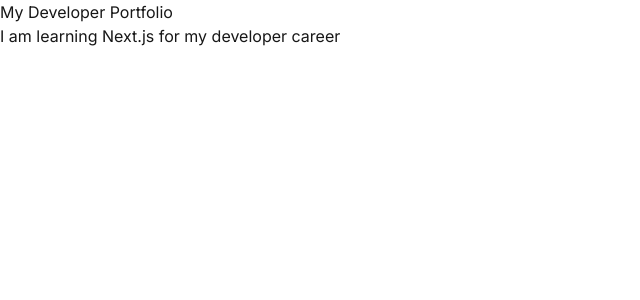
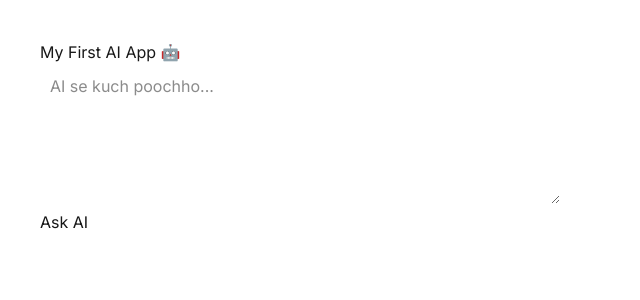
Before and after one commit to Anupam-Katiyar-Mern-stack-developer/nextjs-learning, a Next.js app: page / in a window 1280 px wide. Shown: the top 300 px of the page, without its empty margins (0-640 px from the left). Built offline with nearby package versions, Linux system fonts and the light colour scheme.

Commit message:
ai integrate

```diff
--- /dev/null
+++ b/app/actions.js
@@ -0,0 +1,33 @@
+"use server";
+
+import { GoogleGenAI } from "@google/genai";
+
+export async function askAI(prevState, formData) {
+  const question = formData.get("question");
+
+  if (typeof question !== "string" || !question.trim()) {
+    return { answer: "", error: "Question likho bro!" };
+  }
+
+  try {
+    const ai = new GoogleGenAI({
+      apiKey: process.env.GEMINI_API_KEY,
+    });
+
+    const response = await ai.models.generateContent({
+      model: "gemini-3.8-flash",
+      contents: question,
+    });
+
+    return {
+      answer: response.text || "No answer generated",
+      error: "",
+    };
+  } catch (error) {
+    console.error("Gemini error:", error);
+    return {
+      answer: "",
+      error: "AI se answer nahi mil paya.",
+    };
+  }
+}
--- a/app/page.js
+++ b/app/page.js
@@ -1,8 +1,48 @@
+
+"use client";
+
+import { useActionState } from "react";
+import { askAI } from "./actions";
+
+const initialState = {
+  answer: "",
+  error: "",
+};
+
 export default function Home() {
+  const [state, formAction, isPending] = useActionState(
+    askAI,
+    initialState
+  );
+
   return (
-    <div>
-      <h1>My Developer Portfolio</h1>
-      <p>I am learning Next.js for my developer career</p>
-    </div>
+    <main style={{ padding: "40px", maxWidth: "600px" }}>
+      <h1>My First AI App 🤖</h1>
+
+      <form action={formAction}>
+        <textarea
+          name="question"
+          placeholder="AI se kuch poochho..."
+          required
+          rows={5}
+          style={{ width: "100%", padding: "10px" }}
+        />
+
+        <button type="submit" disabled={isPending}>
+          {isPending ? "Thinking..." : "Ask AI"}
+        </button>
+      </form>
+
+      {state.error && <p>{state.error}</p>}
+
+      {state.answer && (
+        <div>
+          <h2>AI Answer:</h2>
+          <p style={{ whiteSpace: "pre-wrap" }}>
+            {state.answer}
+          </p>
+        </div>
+      )}
+    </main>
   );
 }
--- a/package.json
+++ b/package.json
@@ -9,6 +9,7 @@
     "lint": "eslint"
   },
   "dependencies": {
+    "@google/genai": "^2.31.0",
     "next": "16.4.2",
     "pg": "^8.23.1",
     "react": "19.3.0",
```
Also changed, not shown: 1 other file (tests, documents, lock files or other folders).
